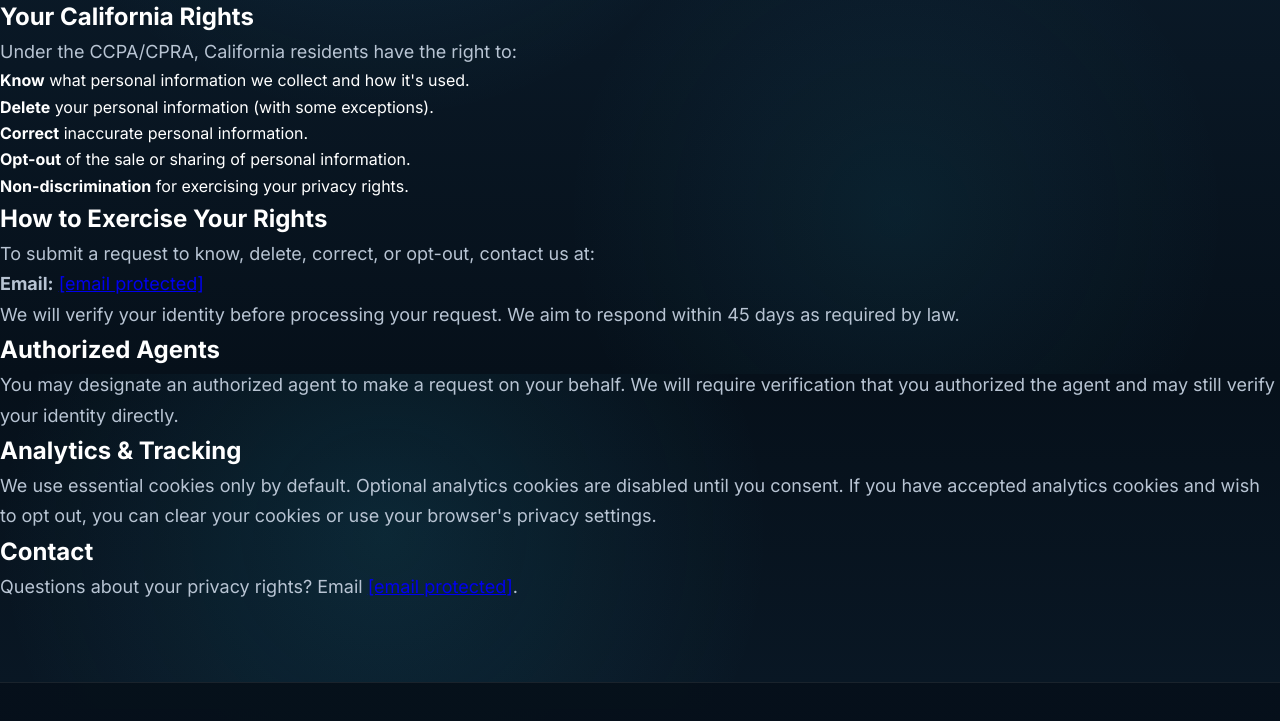
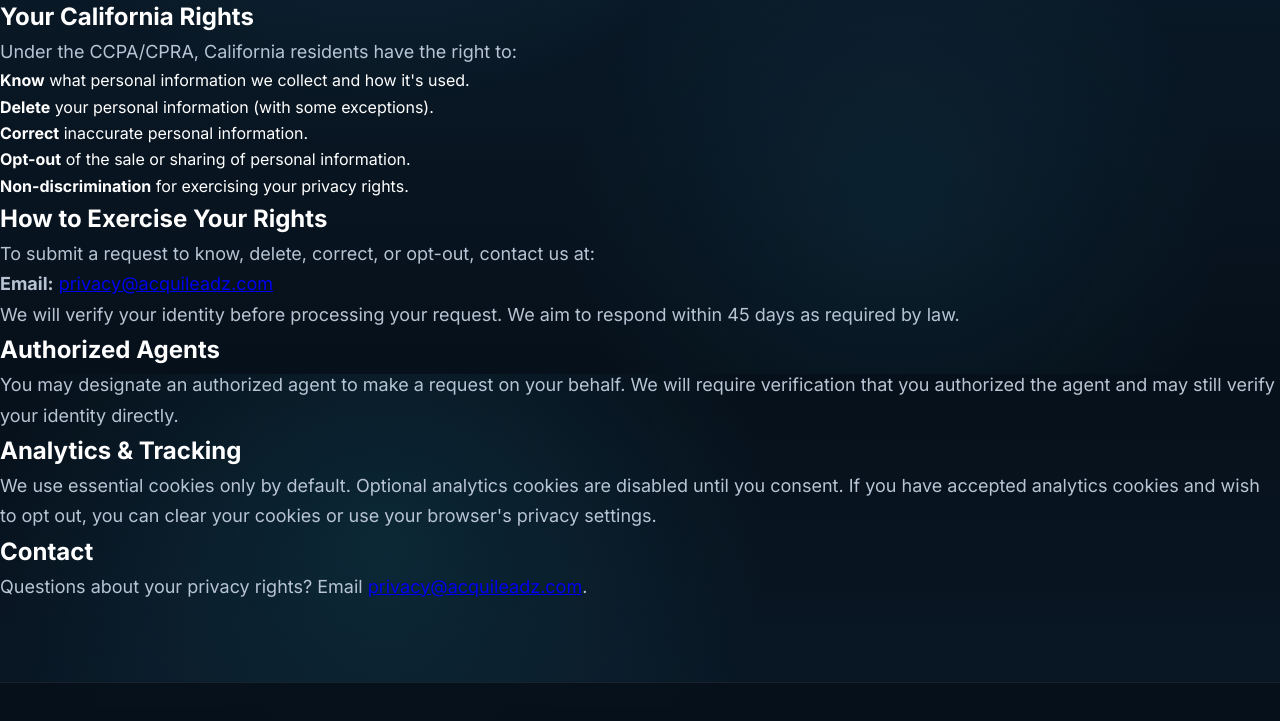
Before and after one commit to jhenrygartland-cyber/acquileadz, a plain HTML site: page do-not-sell.html in a window 1280 px wide. Shown: the part 426-1147 px from the top of the page. Drawn offline with Linux system fonts and the light colour scheme.

Commit message:
Update do-not-sell.html

```diff
--- a/do-not-sell.html
+++ b/do-not-sell.html
@@ -68,7 +68,7 @@
     <section class="policy-section">
         <h2>How to Exercise Your Rights</h2>
         <p>To submit a request to know, delete, correct, or opt-out, contact us at:</p>
-        <p><strong>Email:</strong> <a href="/cdn-cgi/l/email-protection#10606279667173695071736165797c7571746a3e737f7d"><span class="__cf_email__" data-cfemail="5525273c2334362c15343624203c393034312f7b363a38">[email&#160;protected]</span></a></p>
+        <p><strong>Email:</strong> <a href="mailto:privacy@acquileadz.com">privacy@acquileadz.com</a></p>
         <p>We will verify your identity before processing your request. We aim to respond within 45 days as required by law.</p>
     </section>
 
@@ -84,7 +84,7 @@
 
     <section class="policy-section">
         <h2>Contact</h2>
-        <p>Questions about your privacy rights? Email <a href="/cdn-cgi/l/email-protection#50202239263133291031332125393c3531342a7e333f3d"><span class="__cf_email__" data-cfemail="8bfbf9e2fdeae8f2cbeae8fafee2e7eeeaeff1a5e8e4e6">[email&#160;protected]</span></a>.</p>
+        <p>Questions about your privacy rights? Email <a href="mailto:privacy@acquileadz.com">privacy@acquileadz.com</a>.</p>
     </section>
 
     <footer>
```
